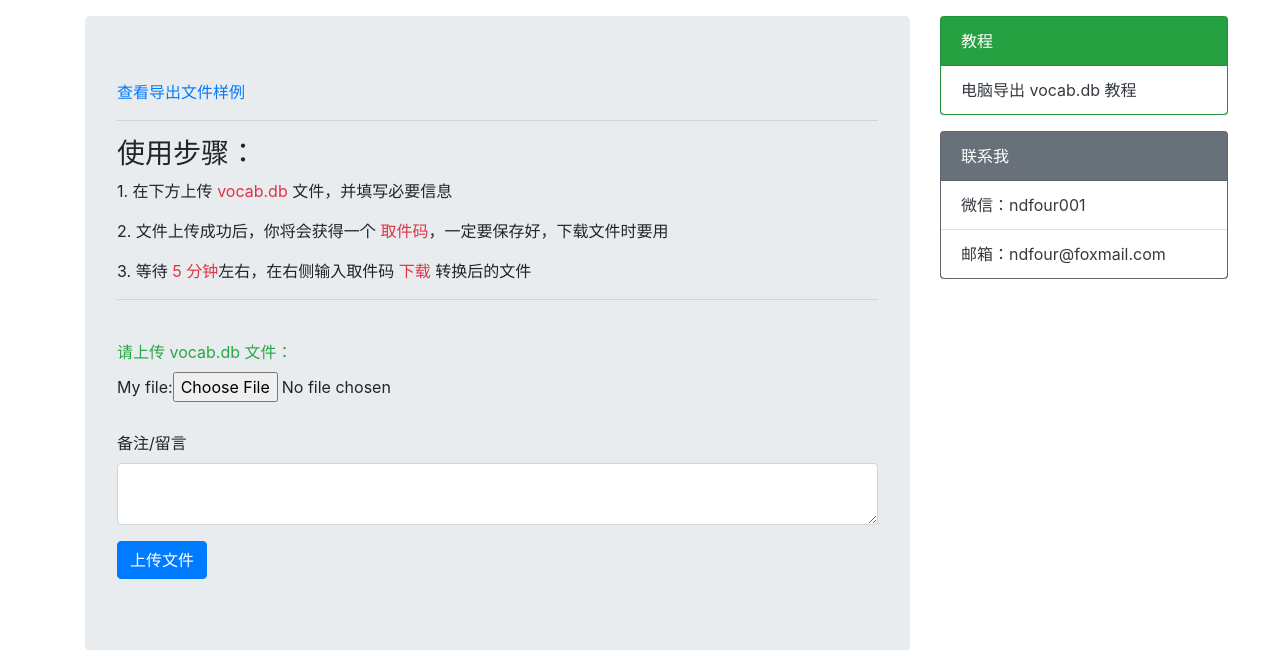
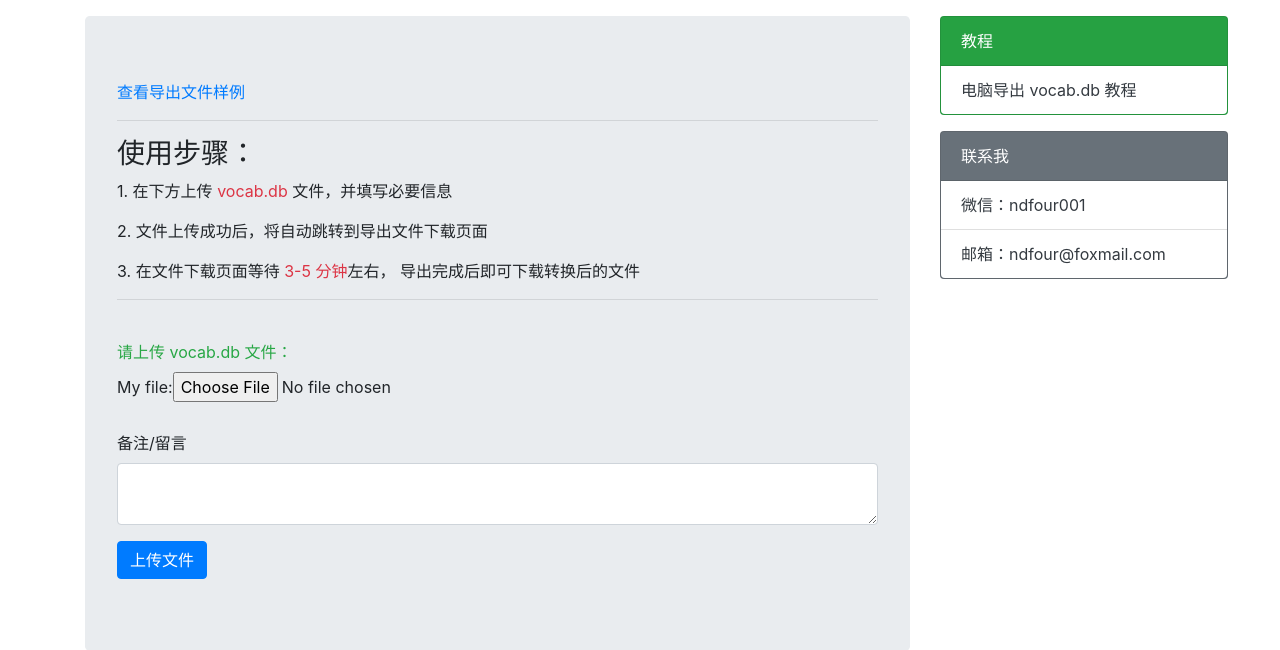
Before and after one commit to NDFour/kindle_note, a Django app: page / in a window 1280 px wide. Shown: the part 56-706 px from the top of the page. Run offline with Django 3.2, Linux system fonts and the light colour scheme; some libraries are stand-ins or nearby versions.

Commit message:
modefy css

```diff
--- a/kindle_note/export/templates/export/export_content.html
+++ b/kindle_note/export/templates/export/export_content.html
@@ -19,9 +19,9 @@
 
 				<p>1. 在下方上传 <a class="text-danger" href="https://www.bilibili.com/video/BV1EK411u7f3/" target="_blank">vocab.db</a> 文件，并填写必要信息</p>
 
-				<p>2. 文件上传成功后，你将会获得一个 <span class="text-danger">取件码</span>，一定要保存好，下载文件时要用</p>
+				<p>2. 文件上传成功后，将自动跳转到导出文件下载页面</p>
 
-				<p>3. 等待<span class="text-danger"> 5 分钟</span>左右，在右侧输入取件码<span class="text-danger"> 下载 </span>转换后的文件</p>
+				<p>3. 在文件下载页面等待<span class="text-danger"> 3-5 分钟</span>左右， 导出完成后即可下载转换后的文件</p>
 
 				<hr />
 
```
